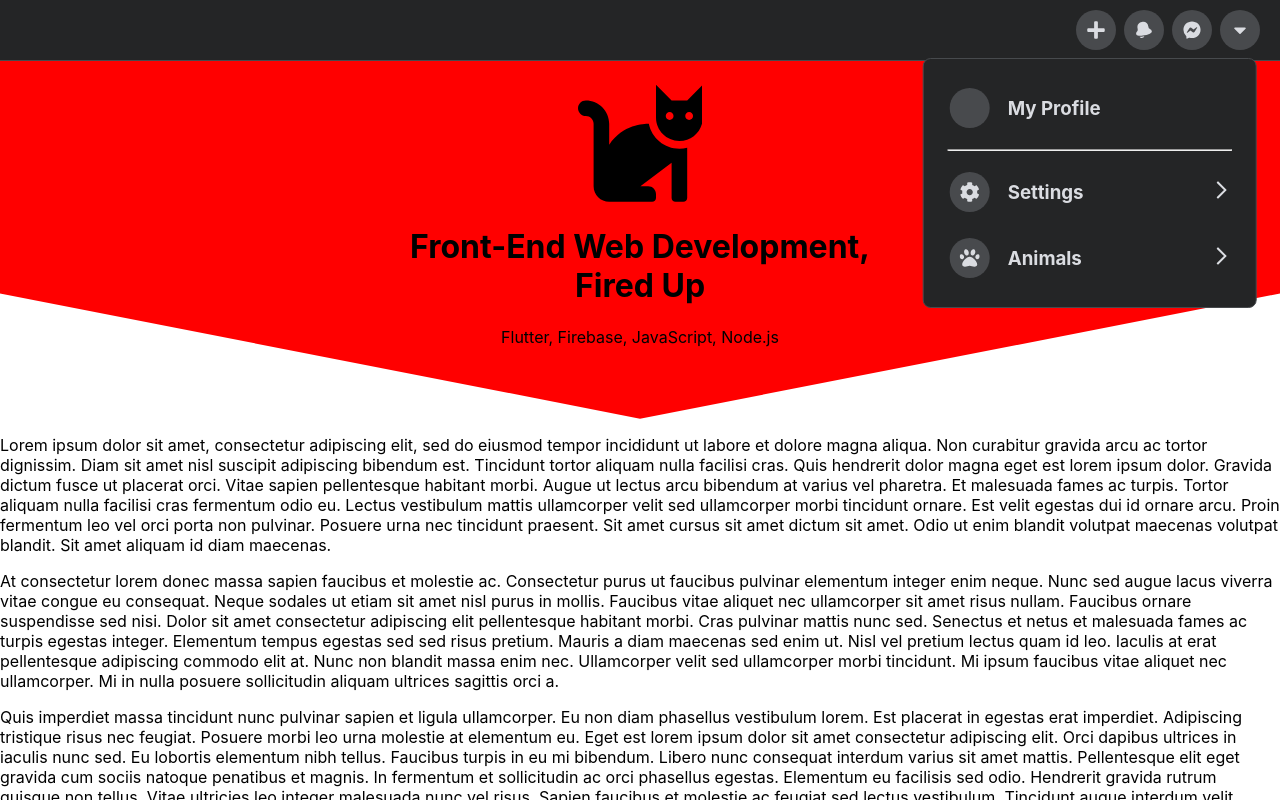
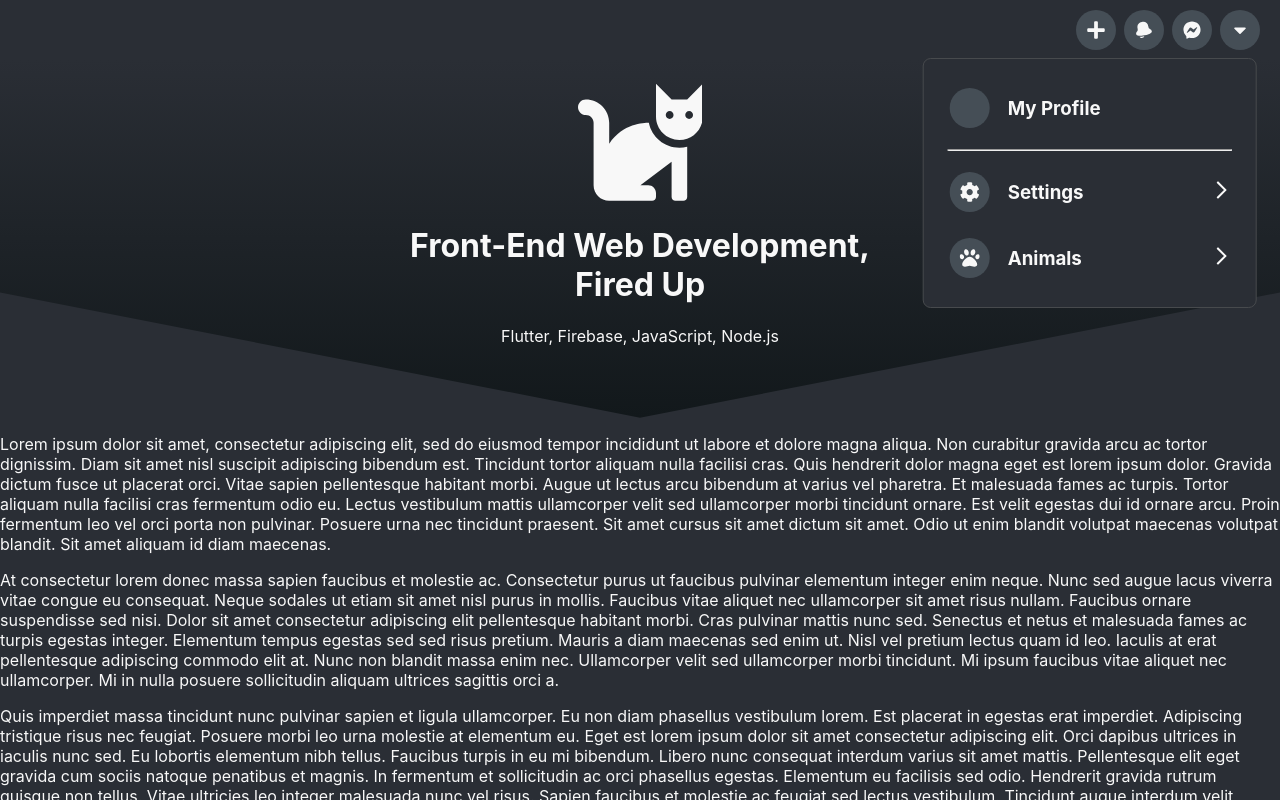
Before and after one commit to JohanDjarvKarltorp/dropdown-menu, a React (Create React App) app: page / in a window 1280 px wide. Both pictures are taken after a click on the link 1240 px from the left and 30 px from the top of the page. Shown: the top 800 px of the page. Built offline with nearby package versions, Linux system fonts and the light colour scheme.

Commit message:
can now switch color theme

```diff
--- a/src/App.js
+++ b/src/App.js
@@ -16,6 +16,7 @@
 import { ReactComponent as OtterIcon } from './icons/otter.svg';
 import { ReactComponent as PawIcon } from './icons/paw.svg';
 import { ReactComponent as SpiderIcon } from './icons/spider.svg';
+import { ReactComponent as PaletteIcon } from './icons/palette.svg';
 
 import { TransitionGroup, CSSTransition } from "react-transition-group";
 
@@ -40,7 +41,7 @@
 
 function Body(props) {
     return (
-        <div className="light"> {props.children} </div>
+        <div id="body" className="dark"> {props.children} </div>
     );
 
 }
@@ -72,7 +73,9 @@
 
     const [activeMenu, setActiveMenu] = useState('main');
     const [menuHeight, setMenuHeight] = useState(null);
-    const [currentClassName, setClassName] = useState('menu-secondary');
+    const [activeClassName, setClassName] = useState('menu-secondary');
+    const [activeText, setText] = useState('Solarize');
+
     const dropdownRef = useRef(null);
 
     useEffect(() => {
@@ -84,17 +87,9 @@
         setMenuHeight(height);
     }
 
-    function changeClassName(name) {
-        if (name !== undefined) {
-            setClassName(name);
-            return true;
-        }
-        return false;
-    }
-
-    function goToMenu(name) {
-        if (name !== undefined) {
-            setActiveMenu(name);
+    function updateState(value, setFunction) {
+        if (value !== undefined) {
+            setFunction(value);
             return true;
         }
         return false;
@@ -102,7 +97,7 @@
 
     function DropdownItem(props) {
         return (
-          <a href="#" className="menu-item" onClick={() => goToMenu(props.goToMenu) && changeClassName(props.changeClassName)}>
+          <a href="#" className="menu-item" onClick={() => props.states && props.states.map(e => updateState(e.value, e.setFunction))}>
               <span className="icon-button">{props.leftIcon}</span>
 
               {props.children}
@@ -122,13 +117,13 @@
                   <DropdownItem
                       leftIcon={<CogIcon />}
                       rightIcon={<ChevronIcon />}
-                      goToMenu="settings" >
+                      states={[{value: "settings", setFunction: setActiveMenu}]} >
                       <h3>Settings</h3>
                   </DropdownItem>
                   <DropdownItem
                       leftIcon={<PawIcon />}
                       rightIcon={<ChevronIcon />}
-                      goToMenu="animals">
+                      states={[{value: "animals", setFunction: setActiveMenu}]}>
                       <h3>Animals</h3>
                   </DropdownItem>
               </div>
@@ -138,14 +133,14 @@
           <TransitionGroup
               childFactory={child => React.cloneElement(
                   child,
-                  {in:activeMenu === 'settings', unmountOnExit: true, timeout: 500, classNames: currentClassName, onEnter: calcHeight}
+                  {in:activeMenu === 'settings', unmountOnExit: true, timeout: 500, classNames: activeClassName, onEnter: calcHeight}
               )}
           >
               <CSSTransition timeout={500}>
 
                   <div className="menu">
-                      <DropdownItem leftIcon={<ArrowIcon/>} goToMenu="main" changeClassName="menu-secondary"/>
-                          <DropdownItem leftIcon={<BoltIcon />} goToMenu="themes" changeClassName='menu-primary'><h3>Theme</h3></DropdownItem>
+                      <DropdownItem leftIcon={<ArrowIcon/>} states={[{value: "main", setFunction: setActiveMenu}, {value: "menu-secondary", setFunction: setClassName}]}/>
+                          <DropdownItem leftIcon={<PaletteIcon />} states={[{value: "themes", setFunction: setActiveMenu}, {value: "menu-primary", setFunction: setClassName}]}><h3>Theme</h3></DropdownItem>
                       <hr/>
                       <DropdownItem leftIcon={<BoltIcon />}><h3>Settings</h3></DropdownItem>
                       <DropdownItem leftIcon={<BoltIcon />}><h3>Settings</h3></DropdownItem>
@@ -166,7 +161,7 @@
               unmountOnExit
               onEnter={calcHeight}>
               <div className="menu">
-                  <DropdownItem goToMenu="main" leftIcon={<ArrowIcon />}>
+                  <DropdownItem states={[{value: "main", setFunction: setActiveMenu}]} leftIcon={<ArrowIcon />}>
                       <h1>Animals</h1>
                   </DropdownItem>
                   <DropdownItem leftIcon={<CatIcon />}><h3>Cat</h3></DropdownItem>
@@ -187,10 +182,26 @@
               unmountOnExit
               onEnter={calcHeight}>
               <div className="menu">
-                  <DropdownItem goToMenu="settings" leftIcon={<ArrowIcon />}/>
-                  <DropdownItem><h3>Light</h3></DropdownItem>
-                  <DropdownItem><h3>Dark</h3></DropdownItem>
-                  <DropdownItem><h3>Saturated</h3></DropdownItem>
+                  <DropdownItem states={[{value: "settings", setFunction: setActiveMenu}]} leftIcon={<ArrowIcon />}/>
+                  <DropdownItem leftIcon={<span id="light" className="icon-theme"/>} states={[{value: "light", setFunction: (value) => document.getElementById('body').classList.replace('dark', value)}]}><h3>Light</h3></DropdownItem>
+                  <DropdownItem leftIcon={<span id="dark" className="icon-theme"/>} states={[{value: "dark", setFunction: (value) => document.getElementById('body').classList.replace('light', value)}]}><h3>Dark</h3></DropdownItem>
+                  <DropdownItem leftIcon={<span id="solar" className="icon-theme"/>} states={[{value: "solar", setFunction: () => {
+                          let body = document.getElementById('body');
+
+                          if (body.classList.contains('solar')) {
+                              body.classList.remove('solar');
+
+                              setText('Solarize');
+
+
+                          } else {
+                              body.classList.add('solar');
+
+                              setText('Normalize')
+                          }
+                          return true;
+                  }
+                  }]}><h3>{activeText}</h3></DropdownItem>
               </div>
           </CSSTransition>
       </div>
--- a/src/index.css
+++ b/src/index.css
@@ -20,8 +20,57 @@
   --border: 1px solid #474a4d;
   --border-radius: 8px;
   --speed: 300ms;
+  --gray0: #f8f8f8;
+  --gray1: #dbe1e8;
+  --gray2: #b2becd;
+  --gray3: #6c7983;
+  --gray4: #454e56;
+  --gray5: #2a2e35;
+  --gray6: #12181b;
+  --blue: #0084a5;
+  --purple: #a82dd1;
+  --yellow: #fff565;
+  --bg-solar: var(--yellow);
 
 }
+
+.light {
+  --bg: var(--gray0);
+  --bg-accent: var(--gray2);
+  --bg-nav: linear-gradient(to bottom, var(--gray0), var(--gray3));
+  --bg-dropdown: var(--gray0);
+  --text-color: var(--gray6);
+  --border-color: var(--blue);
+  --bg-solar: var(--yellow);
+}
+
+.dark {
+  --bg: var(--gray5);
+  --bg-accent: var(--gray4);
+  --bg-nav: linear-gradient(to bottom, var(--gray5), var(--gray6));
+  --bg-dropdown: var(--gray6);
+  --text-color: var(--gray0);
+  --border-color: var(--purple);
+  --bg-solar: var(--blue);
+}
+
+.solar {
+  --gray0: #fbffd4;
+  --gray1: #f7f8d0;
+  --gray2: #b6f880;
+  --gray3: #5ec72d;
+  --gray4: #3ea568;
+  --gray5: #005368;
+  --gray6: #003d4c;
+}
+
+#body {
+  height: 100vh;
+  color: var(--text-color);
+  background: var(--bg);
+  transition: background 500ms ease-in-out, color 1000ms ease-in-out;
+}
+
 
 ul {
   list-style: none;
@@ -36,9 +85,8 @@
 
 .navbar {
   height: var(--nav-size);
-  background-color: var(--bg);
+  background-color: var(--bg-nav);
   padding: 0 1rem;
-  border-bottom: var(--border);
 }
 
 .navbar-nav {
@@ -46,6 +94,19 @@
   height: 100%;
   display: flex;
   justify-content: flex-end;
+}
+
+header {
+  background: var(--bg-nav);
+  margin-bottom: 1em;
+  padding: 1em 1em 3.5em;
+  text-align: center;
+  clip-path: polygon(50% 0, 100% 0, 100% 65%, 50% 100%, 0 65%, 0 0);
+}
+
+header svg {
+  height: auto;
+  width: 10%;
 }
 
 .nav-item {
@@ -116,6 +177,25 @@
   margin-left: auto;
 }
 
+.icon-theme {
+  border: 2px solid var(--border-color);
+  border-radius: 50%;
+  width: 2rem;
+  height: 2rem;
+}
+
+#dark {
+  background: #2a2e35;
+}
+
+#light {
+  background: #ffffff;
+}
+
+#solar {
+  background: var(--bg-solar);
+}
+
 .menu {
   width: 100%;
 }
@@ -162,16 +242,3 @@
   transform: translateX(110%);
   transition: all var(--speed) ease;
 }
-
-header {
-  background: red;
-  margin-bottom: 1em;
-  padding: 1em 1em 3.5em;
-  text-align: center;
-  clip-path: polygon(50% 0, 100% 0, 100% 65%, 50% 100%, 0 65%, 0 0);
-}
-
-header svg {
-  height: auto;
-  width: 10%;
-}
```
Also changed, not shown: src/icons/palette.svg (added).
